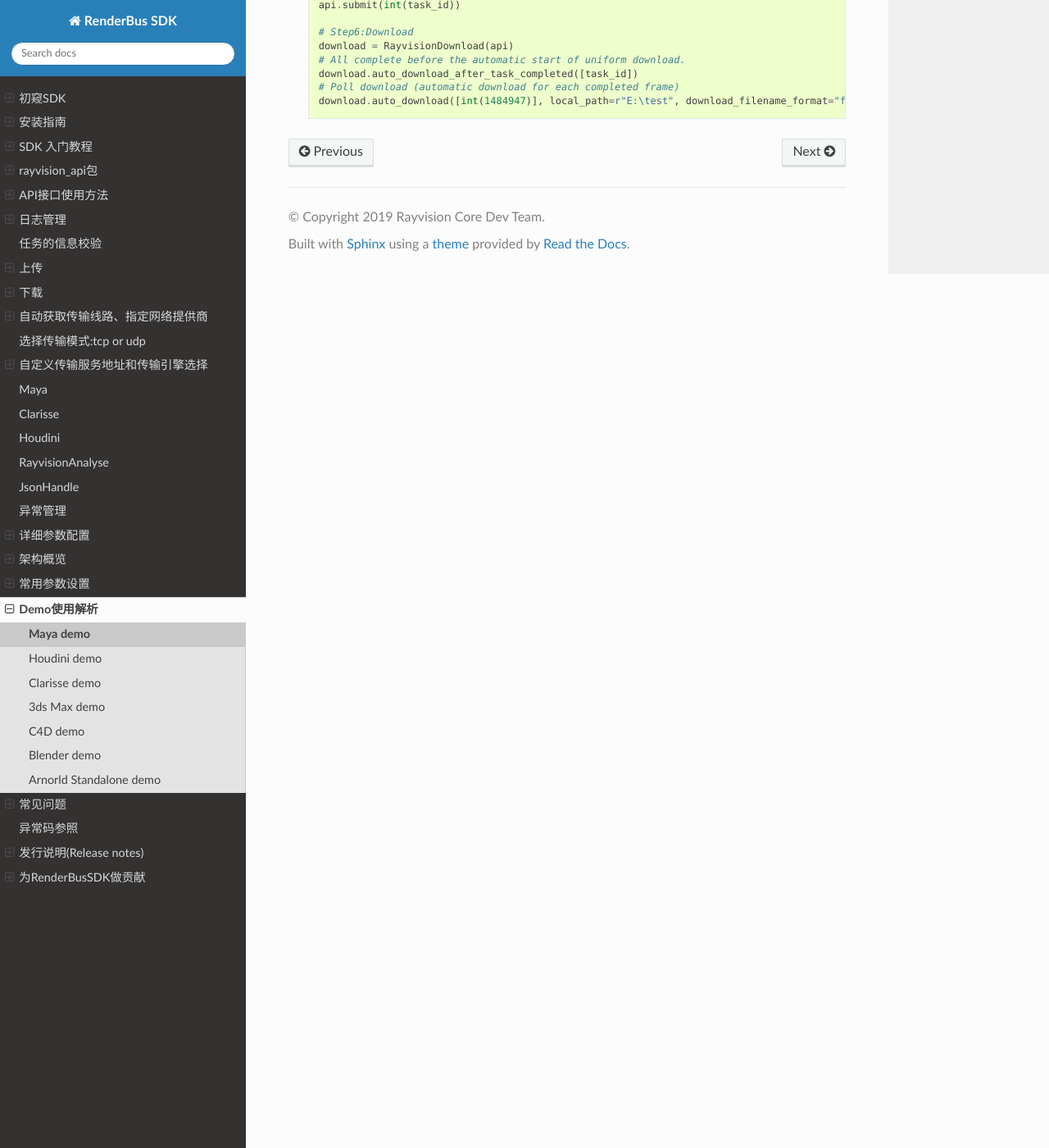
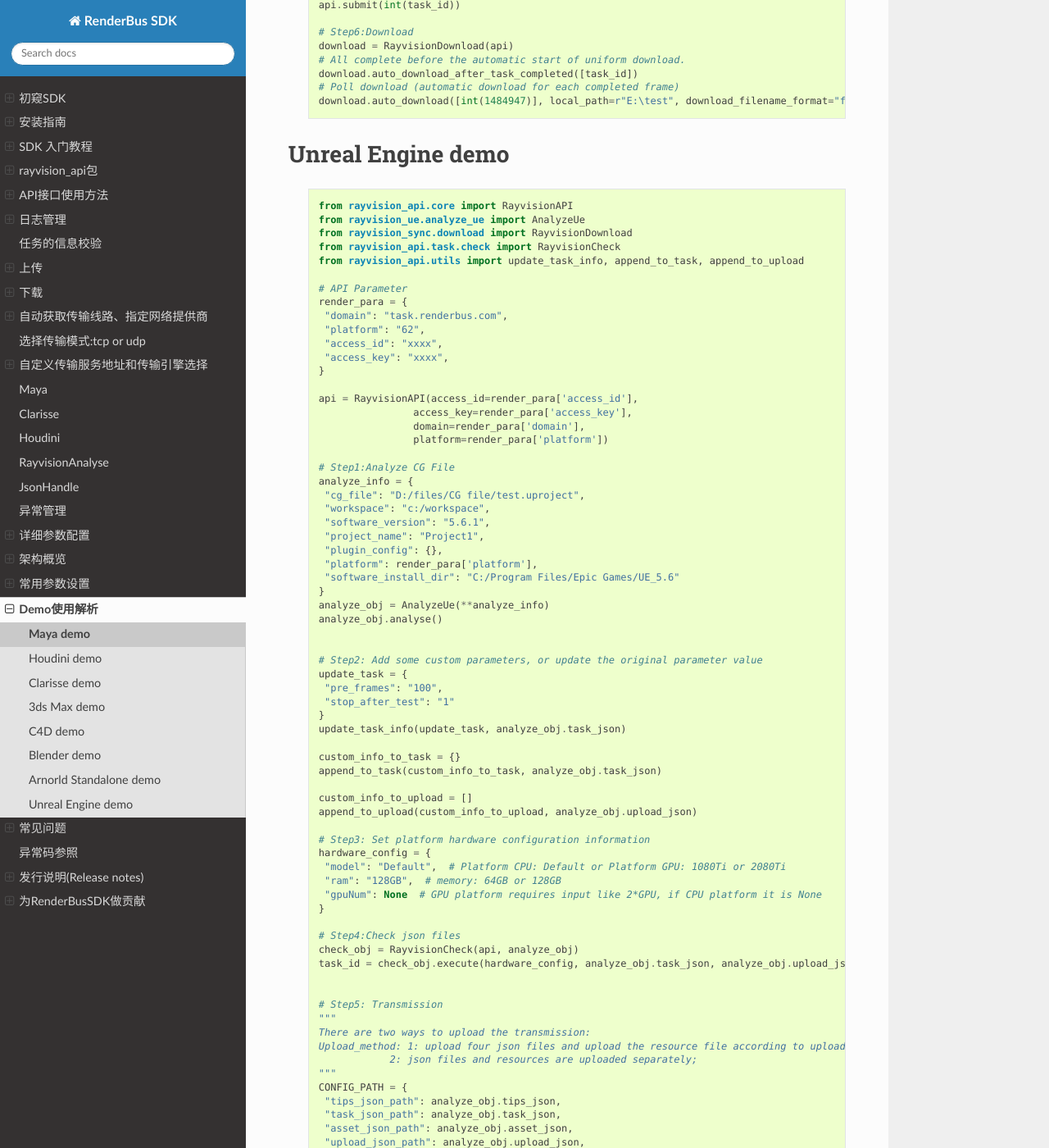
Before and after one commit to renderbus/docs_sdk, a Sphinx documentation site: the page built from docs/render/demo/demo.rst, in a window 1280 px wide and 1400 px high, scrolled down 11504 px. Shown: the whole window at 82% size. Built offline with Sphinx 7.4.7 and the Read the Docs theme 3.1.0, drawn with Linux system fonts in a browser that asks for light colours; some of the changed text lies outside the part shown.

Commit message:
新增Unreal Engine

```diff
--- a/docs/render/demo/demo.rst
+++ b/docs/render/demo/demo.rst
@@ -685,3 +685,106 @@ Arnorld Standalone demo
     download.auto_download_after_task_completed([task_id])
     # Poll download (automatic download for each completed frame)
     download.auto_download([int(1484947)], local_path=r"E:\test", download_filename_format="false")
+
+
+
+Unreal Engine demo
+----------------
+
+ ::
+
+    from rayvision_api.core import RayvisionAPI
+    from rayvision_ue.analyze_ue import AnalyzeUe
+    from rayvision_sync.download import RayvisionDownload
+    from rayvision_api.task.check import RayvisionCheck
+    from rayvision_api.utils import update_task_info, append_to_task, append_to_upload
+
+    # API Parameter
+    render_para = {
+     "domain": "task.renderbus.com",
+     "platform": "62",
+     "access_id": "xxxx",
+     "access_key": "xxxx",
+    }
+
+    api = RayvisionAPI(access_id=render_para['access_id'],
+                    access_key=render_para['access_key'],
+                    domain=render_para['domain'],
+                    platform=render_para['platform'])
+
+    # Step1:Analyze CG File
+    analyze_info = {
+     "cg_file": "D:/files/CG file/test.uproject",
+     "workspace": "c:/workspace",
+     "software_version": "5.6.1",
+     "project_name": "Project1",
+     "plugin_config": {},
+     "platform": render_para['platform'],
+     "software_install_dir": "C:/Program Files/Epic Games/UE_5.6"
+    }
+    analyze_obj = AnalyzeUe(**analyze_info)
+    analyze_obj.analyse()
+
+
+    # Step2: Add some custom parameters, or update the original parameter value
+    update_task = {
+     "pre_frames": "100",
+     "stop_after_test": "1"
+    }
+    update_task_info(update_task, analyze_obj.task_json)
+
+    custom_info_to_task = {}
+    append_to_task(custom_info_to_task, analyze_obj.task_json)
+
+    custom_info_to_upload = []
+    append_to_upload(custom_info_to_upload, analyze_obj.upload_json)
+
+    # Step3: Set platform hardware configuration information
+    hardware_config = {
+     "model": "Default",  # Platform CPU: Default or Platform GPU: 1080Ti or 2080Ti
+     "ram": "128GB",  # memory: 64GB or 128GB
+     "gpuNum": None  # GPU platform requires input like 2*GPU, if CPU platform it is None
+    }
+
+    # Step4:Check json files
+    check_obj = RayvisionCheck(api, analyze_obj)
+    task_id = check_obj.execute(hardware_config, analyze_obj.task_json, analyze_obj.upload_json)
+
+
+    # Step5: Transmission
+    """
+    There are two ways to upload the transmission:
+    Upload_method: 1: upload four json files and upload the resource file according to upload.json;
+                2: json files and resources are uploaded separately;
+    """
+    CONFIG_PATH = {
+     "tips_json_path": analyze_obj.tips_json,
+     "task_json_path": analyze_obj.task_json,
+     "asset_json_path": analyze_obj.asset_json,
+     "upload_json_path": analyze_obj.upload_json,
+    }
+    upload_obj = RayvisionUpload(api)
+    """
+    The default of the test demo is to upload json and resource files at the same time,
+    and users can choose their own upload method according to the actual situation.
+    """
+    upload_method = 1
+    if upload_method == 1:
+     # step5.1:Json files are uploaded in conjunction with CG resources
+     upload_obj.upload(str(task_id), **CONFIG_PATH)
+    elif upload_method == 2:
+     # step5.2:CG resource files and json are uploaded separately
+     upload_obj.upload_asset(upload_json_path=CONFIG_PATH["upload_json_path"])
+     upload_obj.upload_config(str(task_id), list(CONFIG_PATH.values()))
+
+
+    # Step6:Submit Task
+    api.submit(int(task_id))
+
+
+    # Step7:Download
+    download = RayvisionDownload(api)
+    # All complete before the automatic start of uniform download.
+    # download.auto_download_after_task_completed([task_id])
+    # Poll download (automatic download for each completed frame)
+    download.auto_download([int(task_id)])
--- a/docs/render/para_configration.rst
+++ b/docs/render/para_configration.rst
@@ -12,3 +12,4 @@
    json_file/配置文件文档之C4d.md
    json_file/配置文件文档之Blender.md
    json_file/配置文件文档之Arnorld Standalone.md
+   json_file/配置文件文档之Unreal Engine.md
```
Also changed, not shown: docs/render/json_file/配置文件文档之Unreal Engine.md (added, +263 -0 lines).
